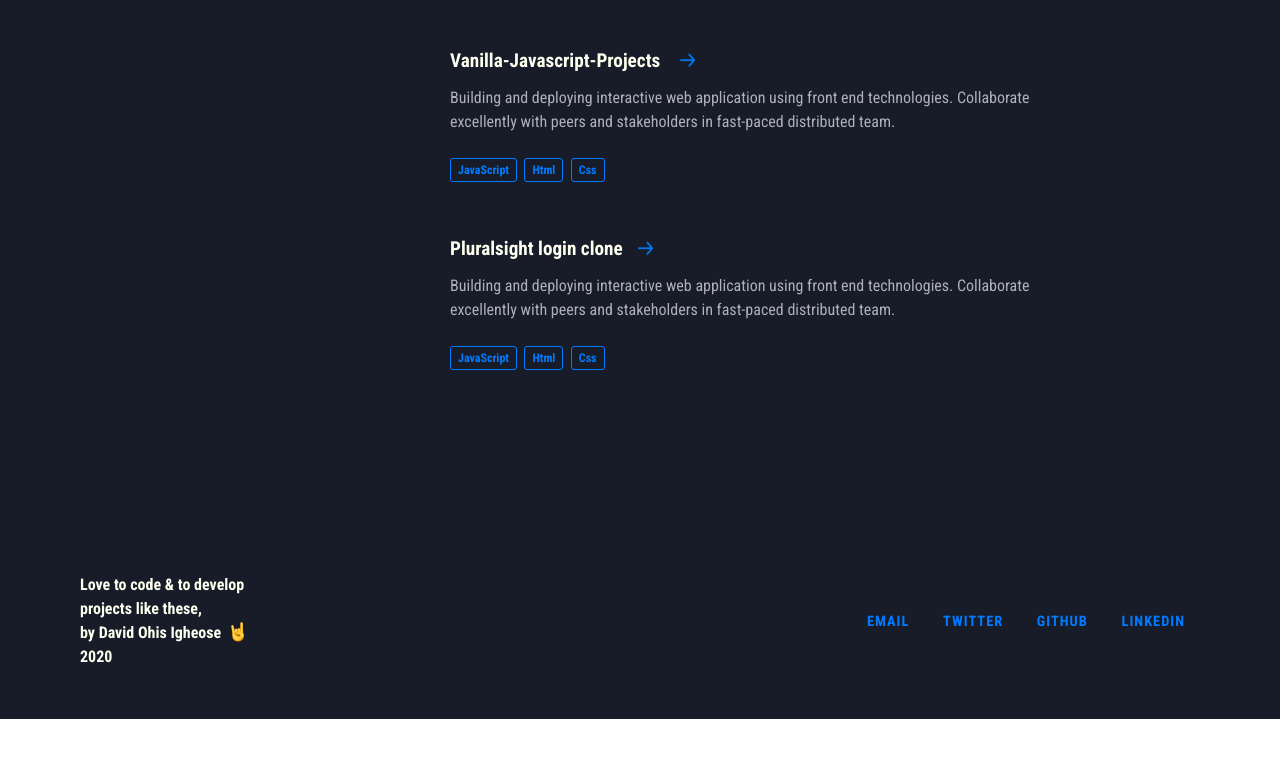
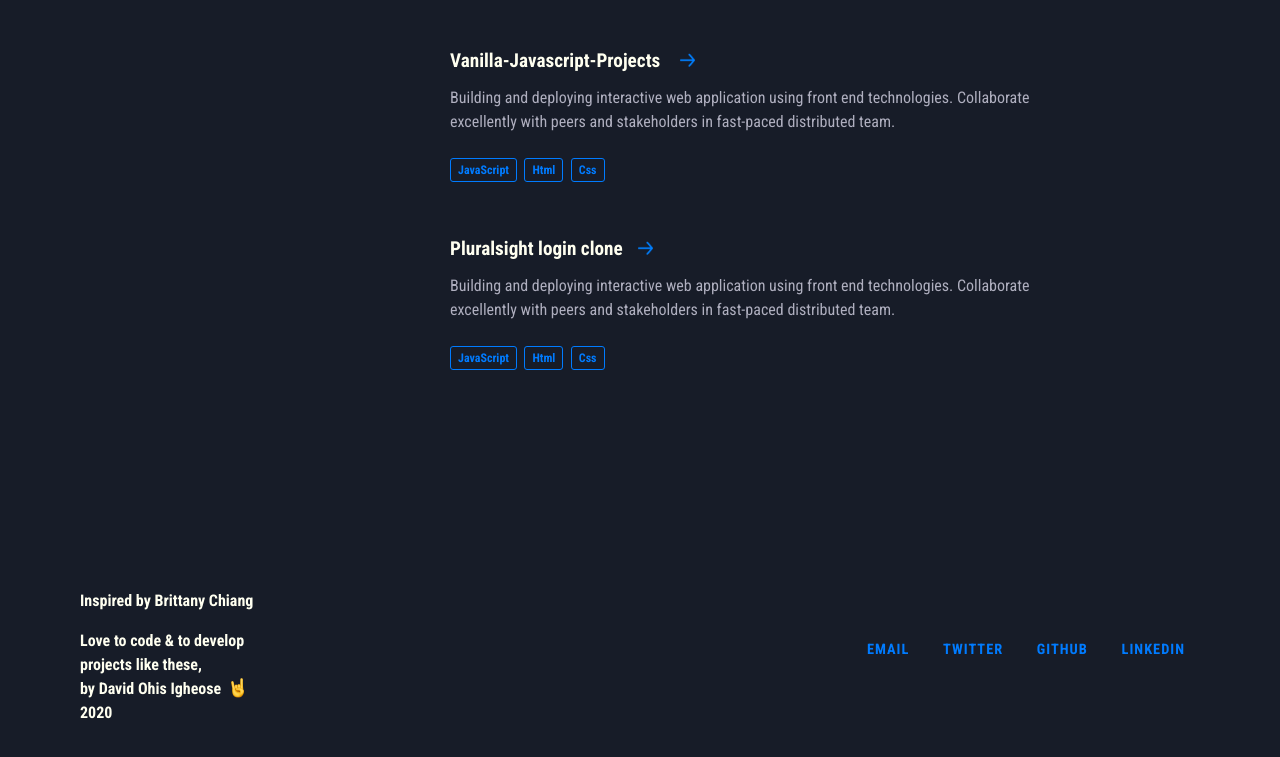
Before and after one commit to Davidohis/Dev-Portfoilo, a website: page index.html in a window 1280 px wide. Shown: the part 4899-5656 px from the top of the page. Before the commit the page ends 5618 px from the top, so only its background shows below. Drawn offline with Linux system fonts and the light colour scheme.

Commit message:
Update index.html

```diff
--- a/index.html
+++ b/index.html
@@ -294,6 +294,7 @@
             <footer class="footer">
                 <div class="footer__copyright">
                     <div class="top">
+                         <p>Inspired by <span><a href="https://brittanychiang.com/">Brittany Chiang</a></span></p>
                         <span>Love to code &amp; to develop projects like these,</span>
                     </div>
                     <div class="bottom">
```
